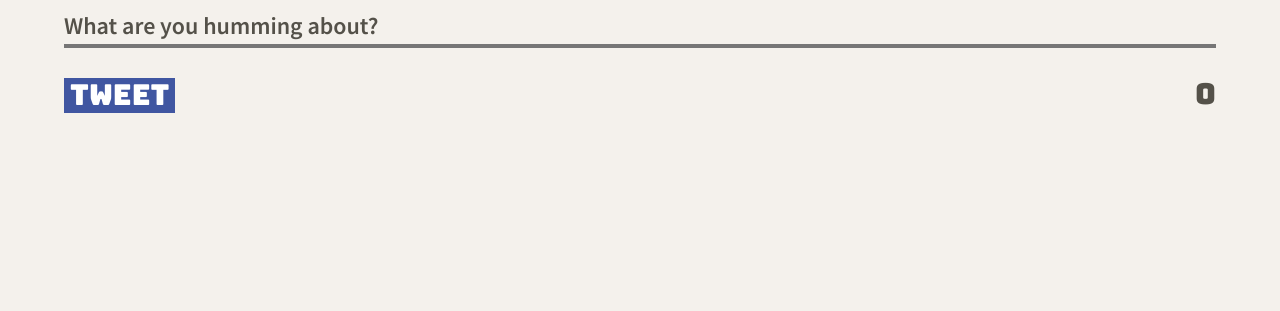
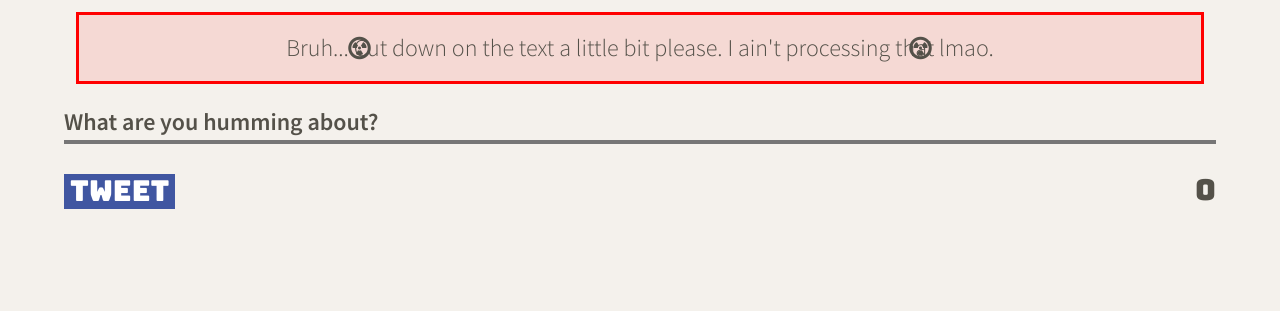
Before and after one commit to xihai01/tweeter, a website: page public/index.html in a window 1280 px wide. Shown: the part 489-800 px from the top of the page. Drawn offline with nearby package versions, Linux system fonts and the light colour scheme; no server answers; grey boxes are pictures that could not be loaded.

Commit message:
style and layout error message in HTML/CSS

```diff
--- a/public/index.html
+++ b/public/index.html
@@ -22,6 +22,7 @@
     <link rel="stylesheet" href="/styles/header.css" type="text/css" />
     <link rel="stylesheet" href="/styles/new-tweet.css" type="text/css" />
     <link rel="stylesheet" href="/styles/tweet-post.css" type="text/css" />
+    <link rel="stylesheet" href="/styles/error-msg.css" type="text/css" />
 
     <!-- External JS -->
     <script src="https://ajax.googleapis.com/ajax/libs/jquery/3.4.1/jquery.min.js"></script>
@@ -56,6 +57,11 @@
     <main class="container">
       <section class="new-tweet">
         <h2>Compose Tweet</h2>
+        <div class='error-msg'>
+          <i class="fa-solid fa-circle-radiation"></i>
+          <label>Bruh... Cut down on the text a little bit please. I ain't processing that lmao.</label>
+          <i class="fa-solid fa-circle-radiation"></i>
+        </div>
         <form method="POST" action="/tweets/">
           <label class="bold" for="tweet-text">What are you humming about?</label>
           <textarea name="text" id="tweet-text"></textarea>
--- /dev/null
+++ b/public/styles/error-msg.css
@@ -0,0 +1,9 @@
+.error-msg {
+  justify-content: space-around !important;
+  align-items: center;
+  border: red;
+  border-style: solid;
+  margin: 0.5em 0.5em 1em 0.5em;
+  height: 3em;
+  background-color: rgba(255, 0, 0, 0.1);
+}
--- a/server/data-files/initial-tweets.json
+++ b/server/data-files/initial-tweets.json
@@ -8,7 +8,7 @@
     "content": {
       "text": "If I have seen further it is by standing on the shoulders of giants"
     },
-    "created_at": 1637018446150
+    "created_at": 1637019628143
   },
   {
     "user": {
@@ -19,6 +19,6 @@
     "content": {
       "text": "Je pense , donc je suis"
     },
-    "created_at": 1637104846150
+    "created_at": 1637106028143
   }
 ]
```
